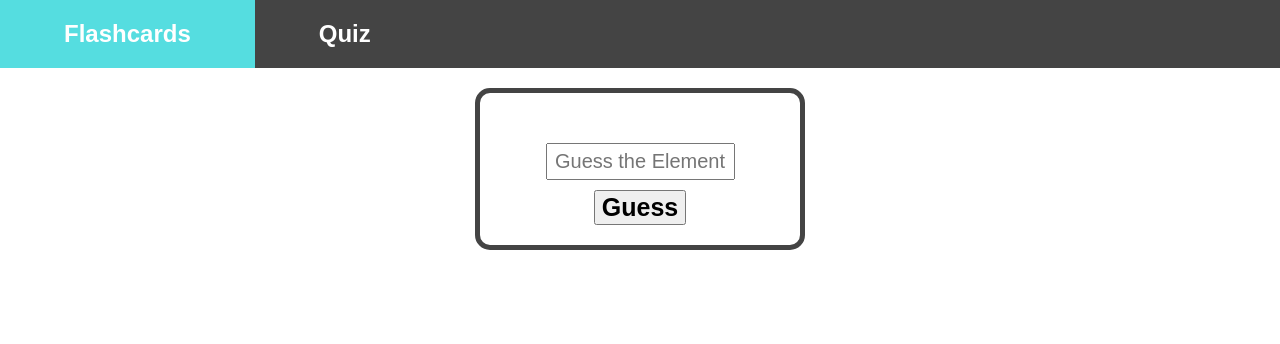
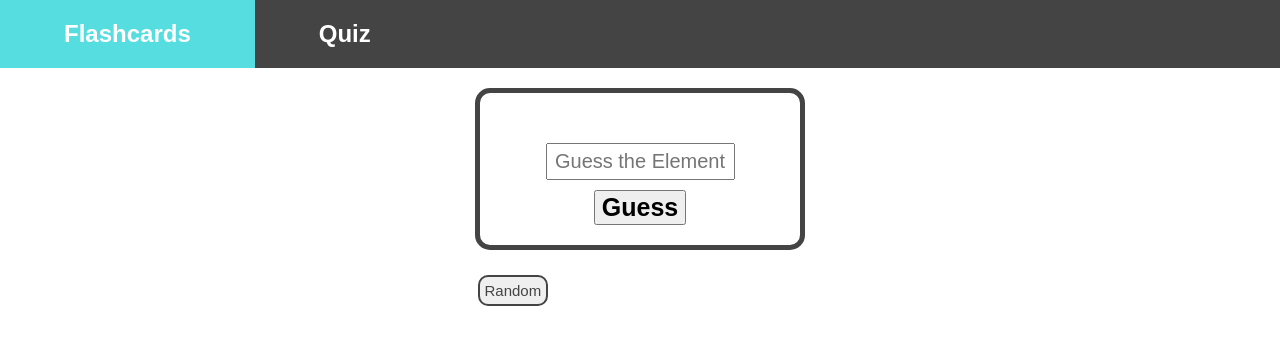
Before and after one commit to Sun-Mountain/periodic_table_flashcards, a React (Create React App) app in the folder ptflash/: page /quiz in a window 1280 px wide. Shown: the top 344 px of the page. Built offline with nearby package versions, Linux system fonts and the light colour scheme; no server answers.

Commit message:
random flashcards

```diff
--- a/ptflash/src/components/Cards/Cards.js
+++ b/ptflash/src/components/Cards/Cards.js
@@ -18,6 +18,7 @@ class Cards extends Component {
 
         this.getPeriodicTable = this.getPeriodicTable.bind(this)
         this.handleFormSubmit = this.handleFormSubmit.bind(this)
+        this.randomize = this.randomize.bind(this)
     }
 
     componentDidMount() {
@@ -111,6 +112,44 @@ class Cards extends Component {
 
     }
 
+
+    randomize() {
+        let oldElementArray = this.state.elementArray
+        // console.log(oldElementArray[0])
+
+        var shuffle = function(array) {
+            var currentArrayIndex = array.length
+            var temporaryValue, randomIndex
+
+            //while there remain elements
+            while (0 !== currentArrayIndex) {
+                // Pick a random element
+                randomIndex = Math.floor(Math.random() * currentArrayIndex)
+                currentArrayIndex -= 1
+
+                // Swap it with current element
+                temporaryValue = array[currentArrayIndex]
+                array[currentArrayIndex] = array[randomIndex]
+                array[randomIndex] = temporaryValue
+            }
+            return array
+        }
+
+        let newElementArray = shuffle(oldElementArray)
+
+        const newStart = newElementArray[0]
+
+        this.setState({
+            elementArray: newElementArray,
+            arrayIndex: 0,
+            currentAtomicNumber: newStart.atomicNumber,
+            currentSymbol: newStart.symbol,
+            currentName: newStart.name
+        })
+
+        console.log('random!')
+    }
+
     render() {
 
         return(
@@ -127,6 +166,10 @@ class Cards extends Component {
                     </form>
                 </div>
 
+                <div className="buttons">
+                    <button onClick={this.randomize}>Random</button>
+                </div>
+
             </div>
         )
     }
```
